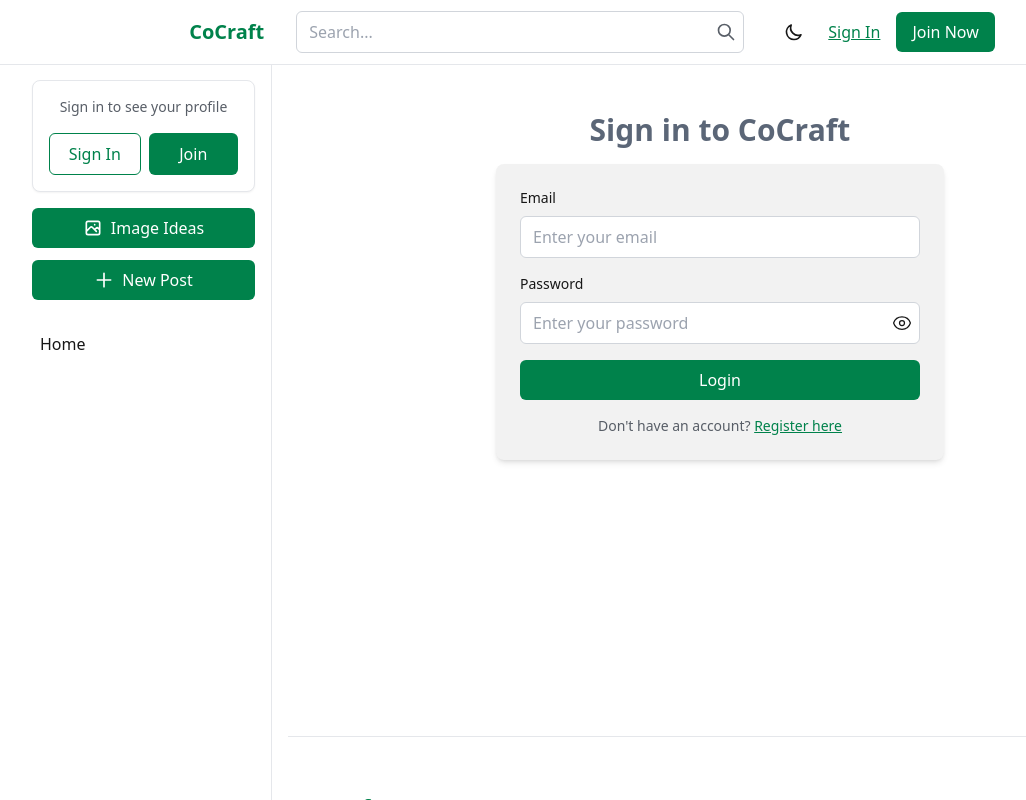
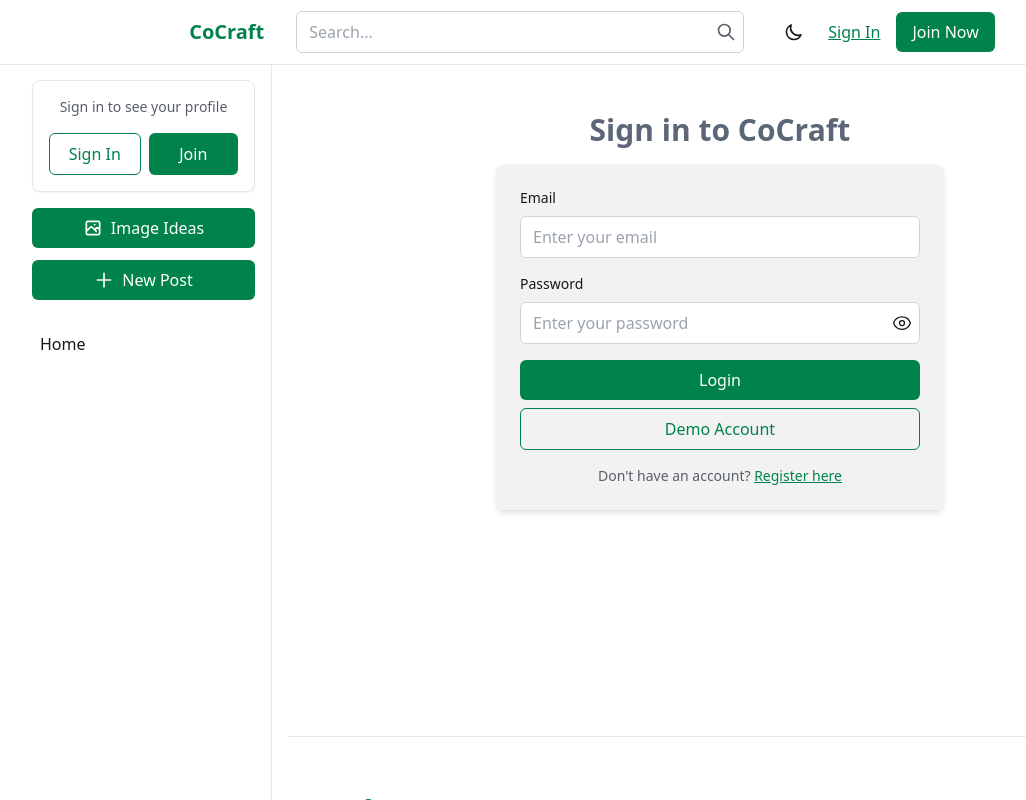
Before and after one commit to hnzhou16/project-cocraft-client, a Next.js app: page /login in a window 1280 px wide. Shown: the top 800 px of the page, without its empty margins (48-1074 px from the left). Built offline with nearby package versions, Linux system fonts and the light colour scheme; no server answers.

Commit message:
demo account

```diff
--- a/components/auth/LoginForm.tsx
+++ b/components/auth/LoginForm.tsx
@@ -10,8 +10,13 @@
 const LoginForm: React.FC = () => {
   const dispatch = useAppDispatch()
   const router = useRouter();
+
+  const [email, setEmail] = useState("");
+  const [password, setPassword] = useState("");
   const [showPassword, setShowPassword] = useState(false);
+
   const {loading} = useAppSelector(state => state.auth);
+
   const [state, formAction] = useActionState(loginAction, {error: '', success: false});
 
   // userEffect ensures the navigation happens after render completion
@@ -20,6 +25,15 @@
       router.push('/')
     }
   }, [state.success, dispatch, router])
+
+  const handleDemo = () => {
+
+    const demoEmail = "sarahj@gmail.com";
+    const demoPassword = "AAAaaa111";
+
+    setEmail(demoEmail);
+    setPassword(demoPassword);
+  }
 
   return (
     <div className="bg-primary-background rounded-lg shadow-md p-6 w-full max-w-md mx-auto">
@@ -41,6 +55,8 @@
             id="email"
             className={form.input}
             placeholder="Enter your email"
+            value={email}
+            onChange={(e) => setEmail(e.target.value)}
             required
           />
         </div>
@@ -56,6 +72,8 @@
               id="password"
               className={form.input}
               placeholder="Enter your password"
+              value={password}
+              onChange={(e) => setPassword(e.target.value)}
               autoComplete="current-password"
               required
             />
@@ -82,7 +100,7 @@
 
         </div>
 
-        <div className="flex items-center justify-between mb-4">
+        <div className="flex flex-col items-center justify-between gap-2 mb-4">
           <button
             type="submit"
             disabled={loading}
@@ -91,6 +109,15 @@
             }`)}
           >
             {loading ? 'Logging in...' : 'Login'}
+          </button>
+          <button
+            onClick={handleDemo}
+            disabled={loading}
+            className={cn(button.secondary, `focus:outline-none focus:shadow-outline w-full ${
+              loading ? 'opacity-50 cursor-not-allowed' : ''
+            }`)}
+          >
+            {loading ? 'Logging in...' : 'Demo Account'}
           </button>
         </div>
 
```
